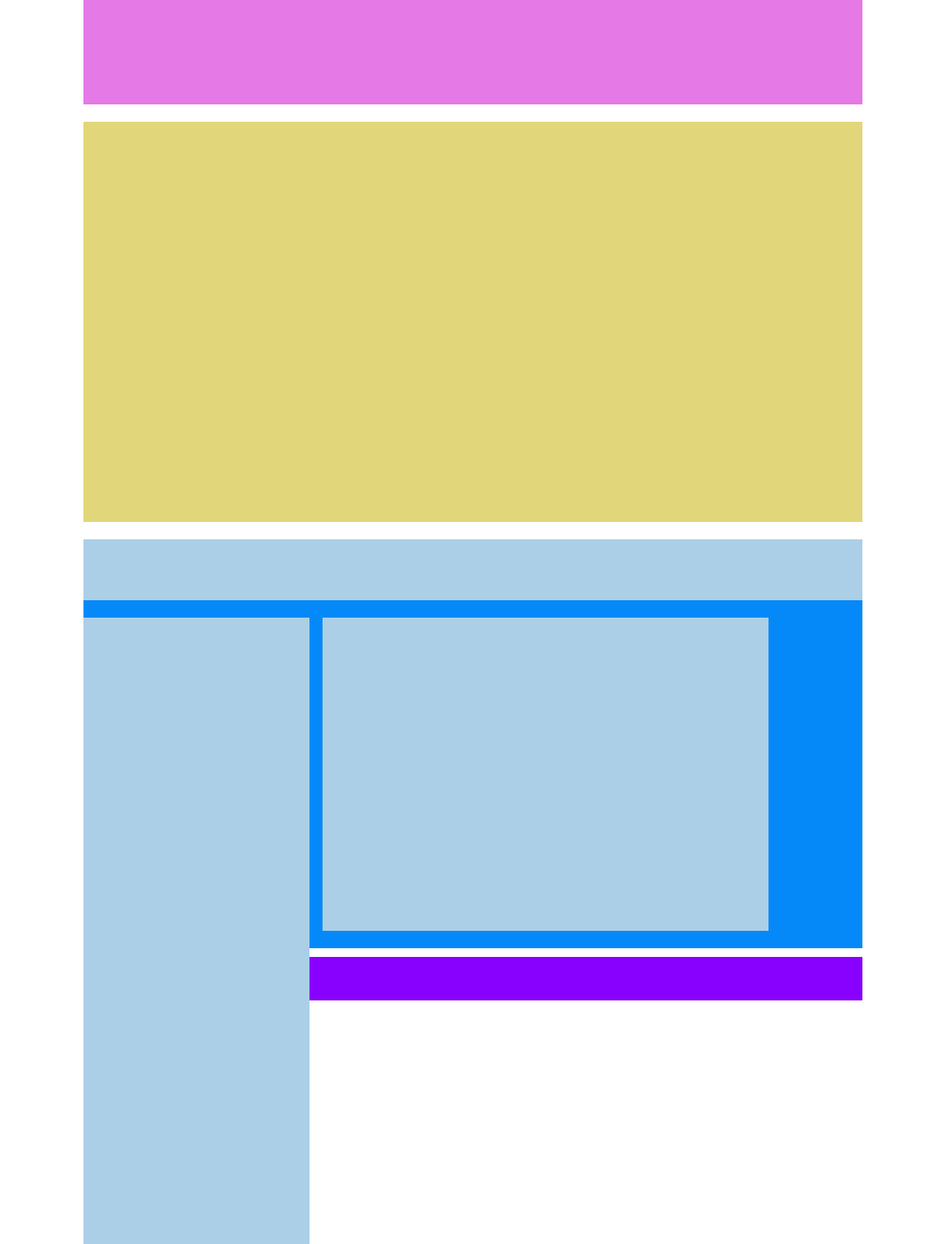
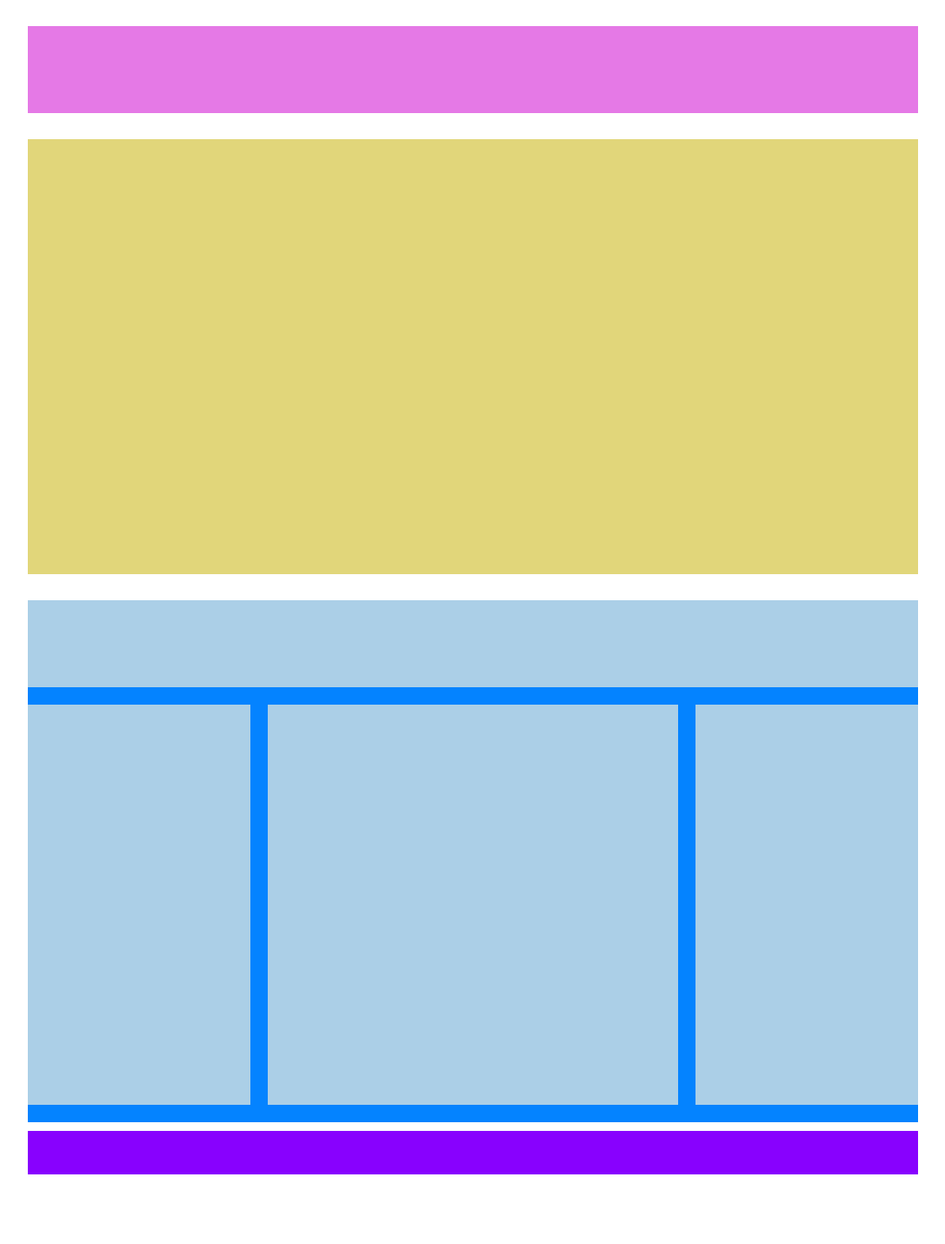
Before and after one commit to AndreaCasentini93/htmlcss-struttura-wp, a plain HTML site: page index.html in a window 1280 px wide. Shown: the whole page at 87% size, without its empty margins (96-1183 px from the left). After the commit the page ends 1380 px from the top, so only its background shows below. Drawn offline with Linux system fonts and the light colour scheme.

Commit message:
Correction

```diff
--- a/css/style.css
+++ b/css/style.css
@@ -1,18 +1,24 @@
 /* debug */
-header {
+nav {
     background-color: #E579E6;
 }
 
-section:first-of-type {
+.banner {
     background-color: #E1D67A;
 }
 
-section:last-of-type {
-    background-color: #0689F8;
+main {
+    background-color: #0483FF;
 }
 
-#box_top,
-#box_bottom>[id^="box"] {
+.title {
+    background-color: #ABCFE7;
+}
+
+.col_left,
+.col_center,
+.col_right {
+    height: 460px;
     background-color: #ABCFE7;
 }
 
@@ -28,53 +34,49 @@ footer {
     padding: 0;
 }
 
-.clearfix {
+.clearfix::after {
+    display: table;
     clear: both;
     content: "";
-    display: table;
-}
-
-body {
-    background-color: white;
 }
 
 #container {
-    margin: 0 auto;
-    width: 70%;
+    margin: 30px auto;
+    width: 80%;
 }
 
 /* header page */
-header {
-    height: 120px;
+nav {
+    height: 100px;
+}
+
+.banner {
+    height: 500px;
+    margin: 30px 0;
+}
+
+/* body page */
+main {
+    padding-bottom: 20px;
+}
+
+.title {
+    height: 100px;
     margin-bottom: 20px;
 }
 
-/* body page  */
-section:first-of-type {
-    height: 460px;
-    margin-bottom: 20px;
+.col {
+    float: left;
 }
 
-section:last-of-type {
-    height: 470px;
+.col_left,
+.col_right {
+    width: 25%;
 }
 
-#box_top {
-    height: 70px;
-    margin-bottom: 20px;
-}
-
-#box_bottom>[id^="box"] {
-    float: left;
-    height: 360px;
-}
-#box_left,
-#box_right {
-    width: 260px;
-}
-#box_center {
-    width: 513px;
-    margin: auto 15px;
+.col_center {
+    width: calc(50% - 40px);
+    margin: 0 20px;
 }
 
 /* footer page */
--- a/index.html
+++ b/index.html
@@ -5,46 +5,39 @@
         <meta http-equiv="X-UA-Compatible" content="IE=edge">
         <meta name="viewport" content="width=device-width, initial-scale=1.0">
         <link rel="stylesheet" href="css/style.css">
-        <title>Tema Wordpress</title>
+        <title>Tema WordPress</title>
     </head>
 
     <body>
         <div id="container">
             <!-- header page -->
             <header>
+                <nav>
 
+                </nav>
+
+                <div class="banner">
+
+                </div>
             </header>
             <!-- /header page -->
 
             <!-- body page -->
             <main>
-            <!-- first section -->
-            <section>
-
-            </section>
-            <!-- /first section -->
-
-            <!-- last section -->
-            <section>
-                <div id="box_top">
+                <div class="title">
 
                 </div>
-
-                <div id="box_bottom" class="clearfix">
-                    <div id="box_left">
+                <div class="clearfix">
+                    <div class="col col_left">
 
                     </div>
-
-                    <div id="box_center">
+                    <div class="col col_center">
 
                     </div>
-
-                    <div id="box_right">
+                    <div class="col col_right">
 
                     </div>
                 </div>
-            </section>
-            <!-- /last section -->
             </main>
             <!-- /body page -->
 
```
Lines whose indentation alone changed are shown as unchanged.
